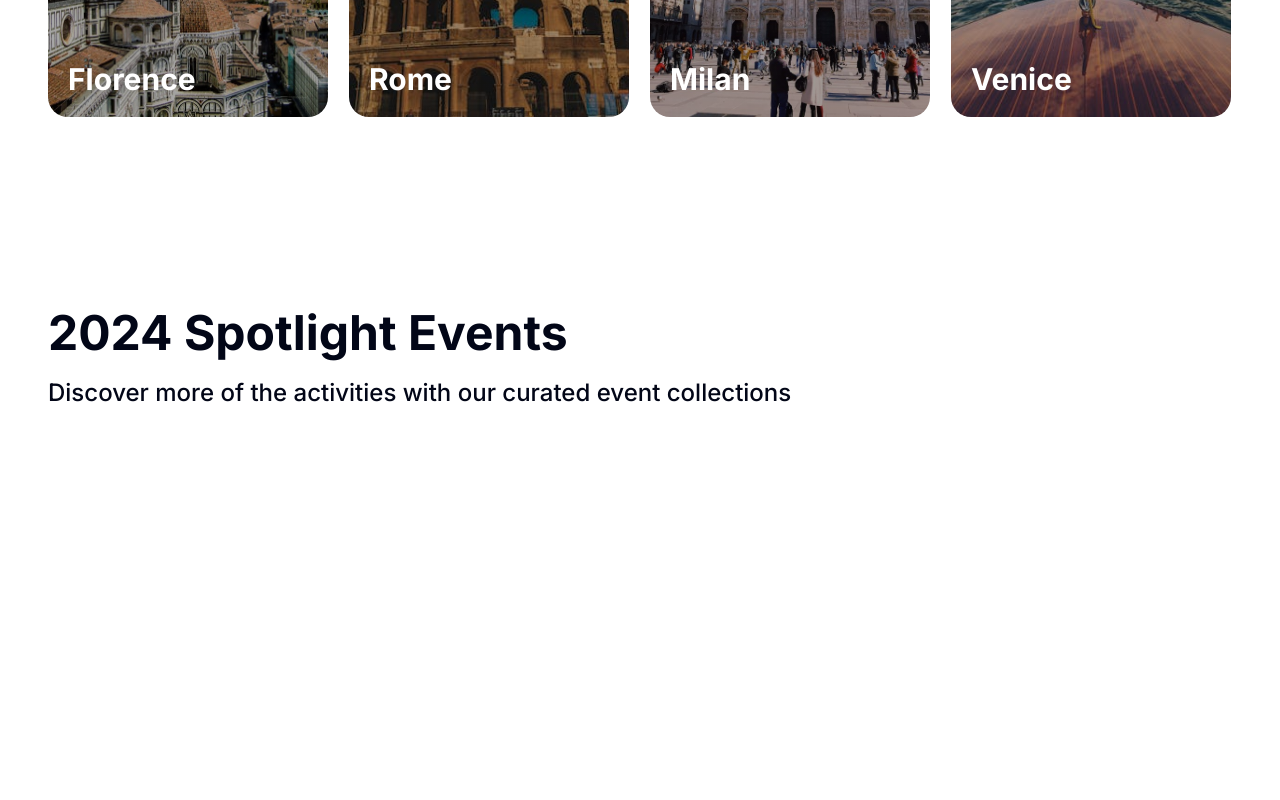
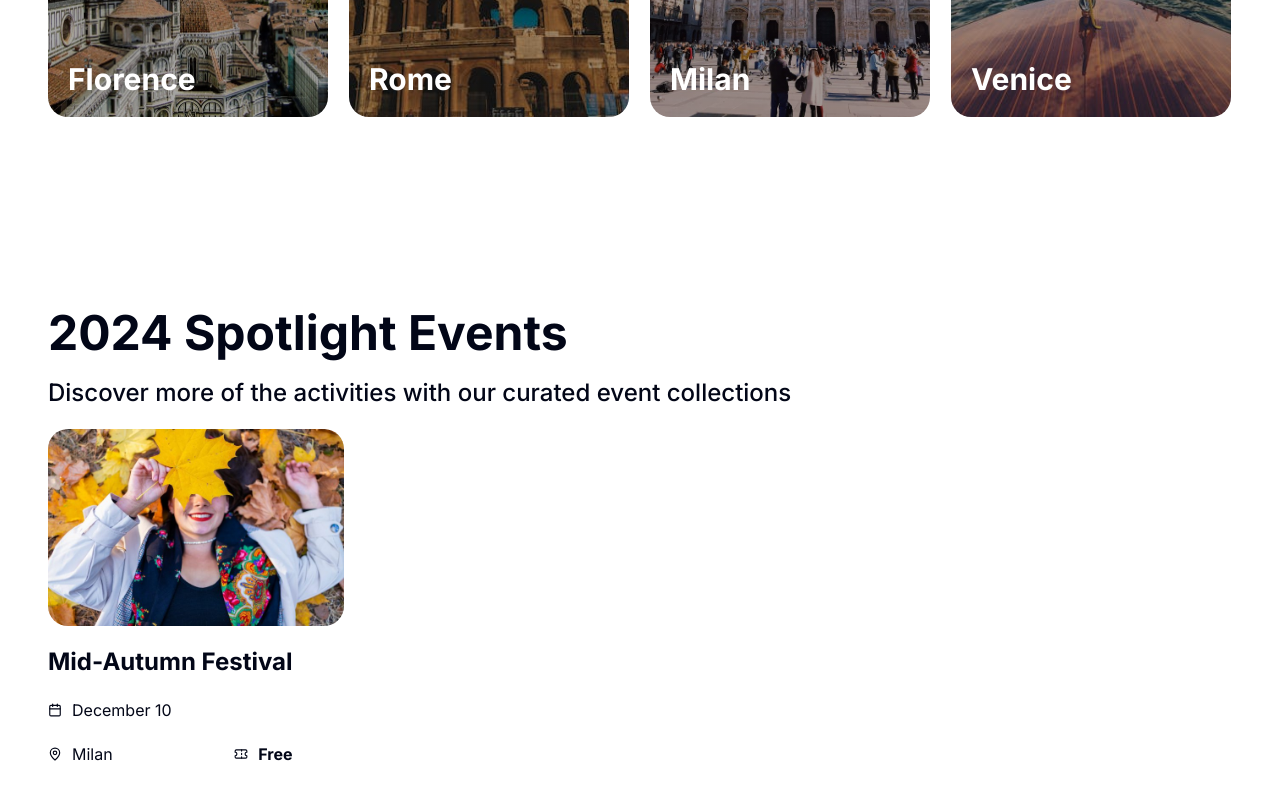
Before and after one commit to InfinityDevsHQ/event-agency-next, a Next.js app: page / in a window 1280 px wide. Shown: the part 1084-1884 px from the top of the page. Before the commit the page ends 1609 px from the top, so only its background shows below. Built offline with nearby package versions, Linux system fonts and the light colour scheme.

Commit message:
feat: event card component

```diff
--- a/components/homepage/events.tsx
+++ b/components/homepage/events.tsx
@@ -1,3 +1,5 @@
+import EventCard from "./featured/event-card";
+
 export default function Events() {
   return (
     <section className="py-24 px-12">
@@ -8,7 +10,9 @@ export default function Events() {
             Discover more of the activities with our curated event collections
           </p>
         </div>
-        <div></div>
+        <div className="grid lg:grid-cols-4">
+          <EventCard />
+        </div>
       </div>
     </section>
   );
--- /dev/null
+++ b/components/homepage/featured/event-card.tsx
@@ -0,0 +1,37 @@
+import { Calendar, MapPin, Ticket } from "lucide-react";
+import Image from "next/image";
+
+export default function EventCard() {
+  return (
+    <article className="flex flex-col gap-5 text-secondary-foreground">
+      <div className="flex items-center justify-center">
+        <Image
+          src={"/assets/events/event-1.png"}
+          alt="Event"
+          width={358}
+          height={222}
+          className="rounded-custom"
+        />
+      </div>
+      <div className="flex flex-col gap-5 max-w-max">
+        <h4 className="font-bold text-2xl">Mid-Autumn Festival</h4>
+        <div className="flex items-center gap-2.5">
+          <Calendar height={14} width={14} />
+          <p>December 10</p>
+        </div>
+        <div className="flex items-center justify-between">
+          <div className="flex items-center gap-2.5">
+            <MapPin width={14} height={14} />
+            <p>Milan</p>
+          </div>
+          <div className="flex items-center gap-2.5">
+            <Ticket width={14} height={14} />
+            <p>
+              <strong>Free</strong>
+            </p>
+          </div>
+        </div>
+      </div>
+    </article>
+  );
+}
```
Also changed, not shown: public/assets/events/event-1.png (added).
